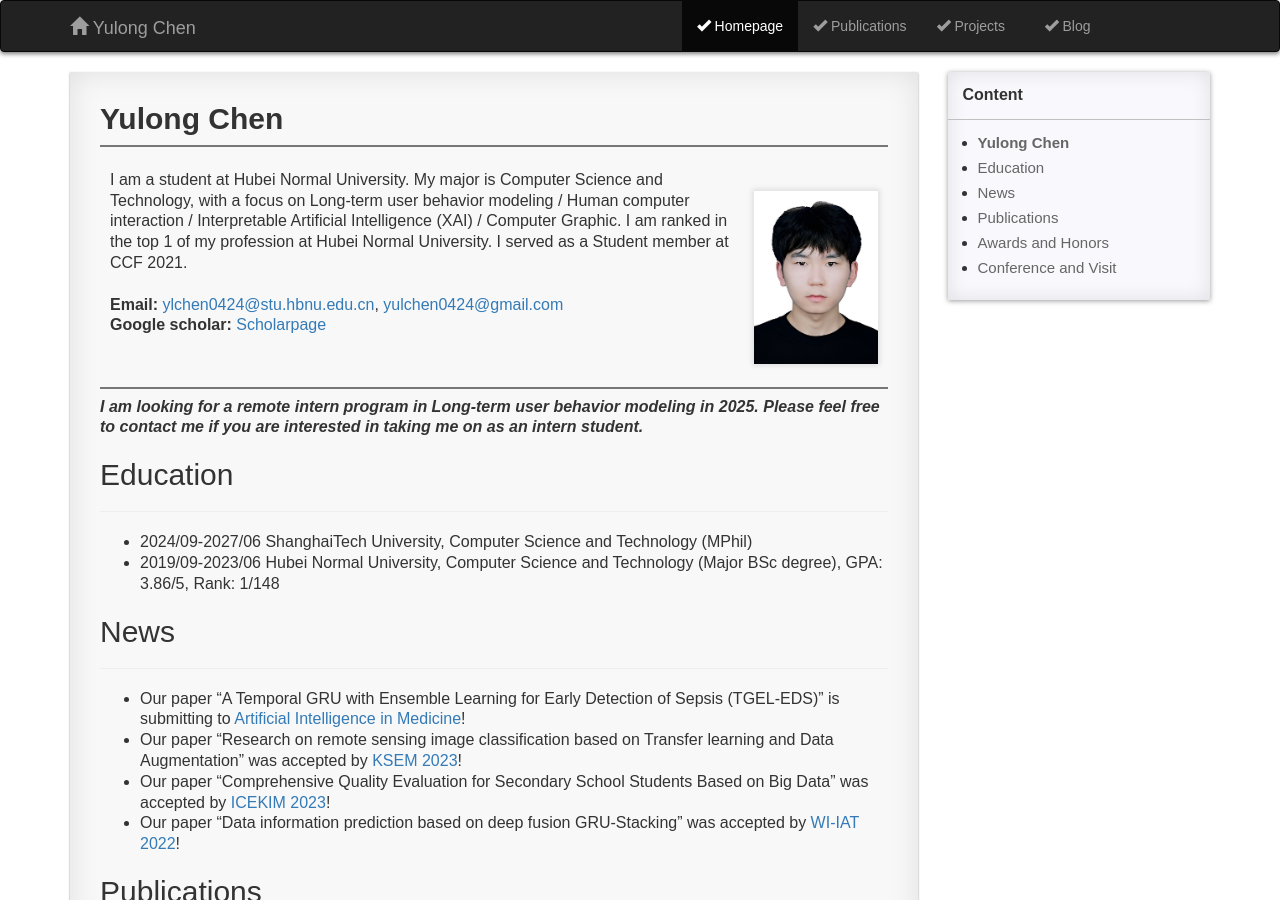
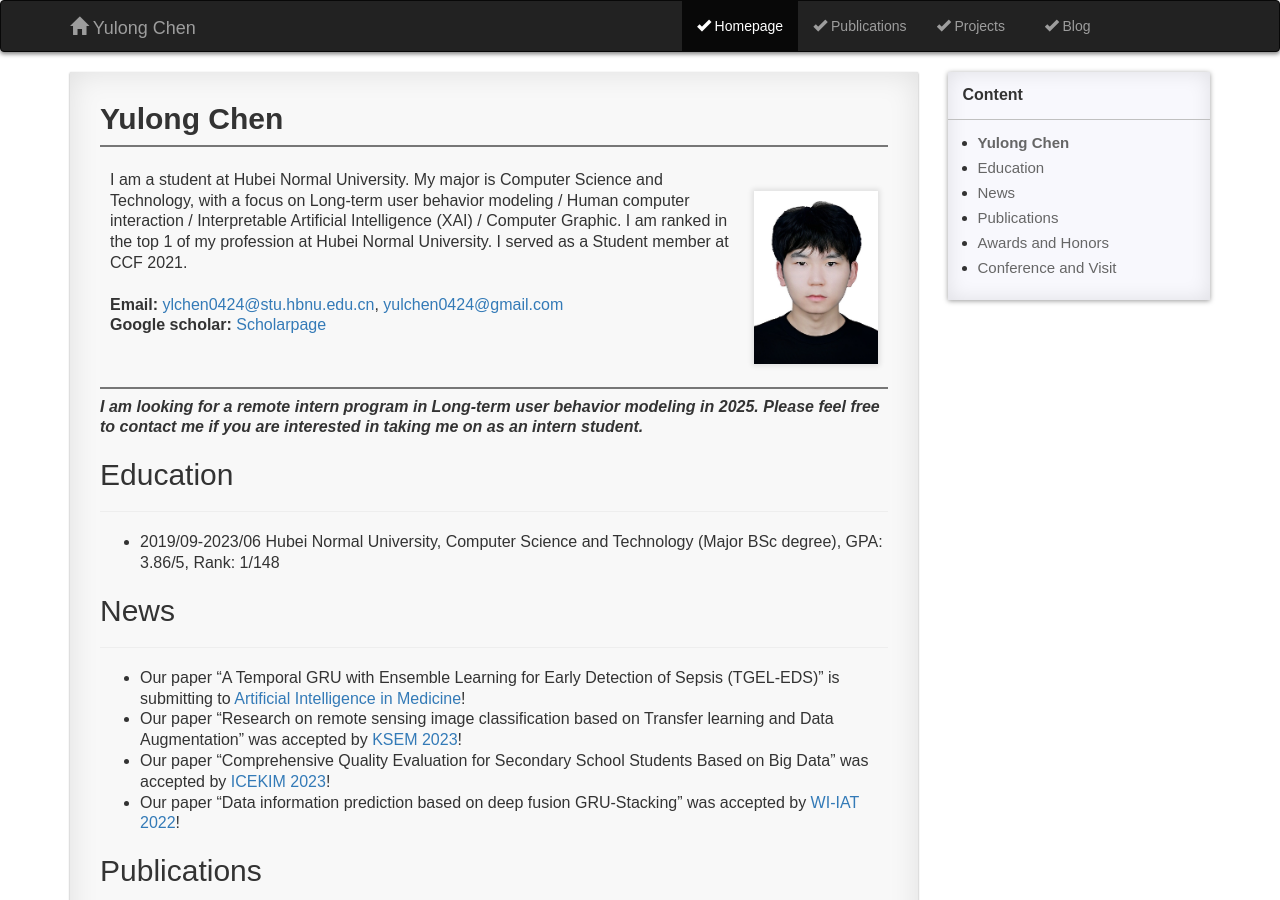
Before and after one commit to yulongC/yulongC.github.io, a Jekyll site: the page built from pages/1_homepage.md, in a window 1280 px wide and 900 px high. Built offline with Jekyll 4.4.1, drawn with Linux system fonts in a browser that asks for light colours; comment, search, counter and statistics services are not loaded.

Commit message:
Update 1_homepage.md

```diff
--- a/pages/1_homepage.md
+++ b/pages/1_homepage.md
@@ -18,7 +18,6 @@ permalink: /homepage/
 ## Education
 
 ---
-* 2024/09-2027/06 ShanghaiTech University, Computer Science and Technology (MPhil)
 * 2019/09-2023/06 Hubei Normal University, Computer Science and Technology (Major BSc degree), GPA: 3.86/5, Rank: 1/148
 
 
```
